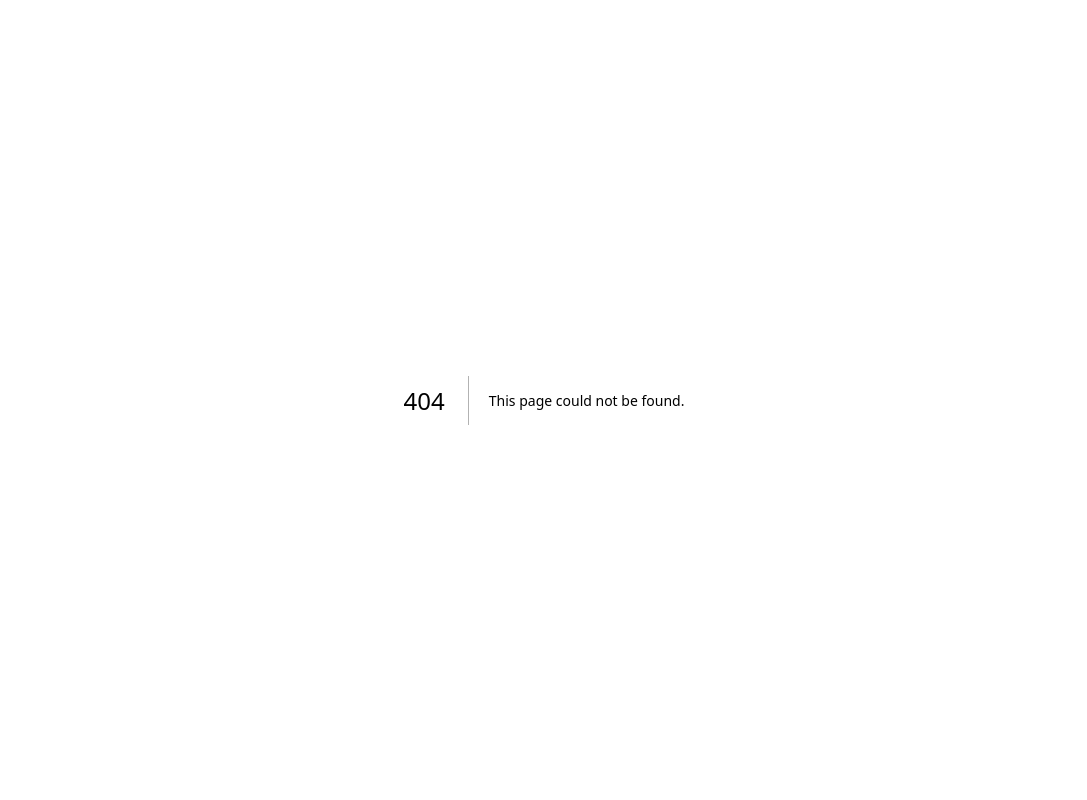
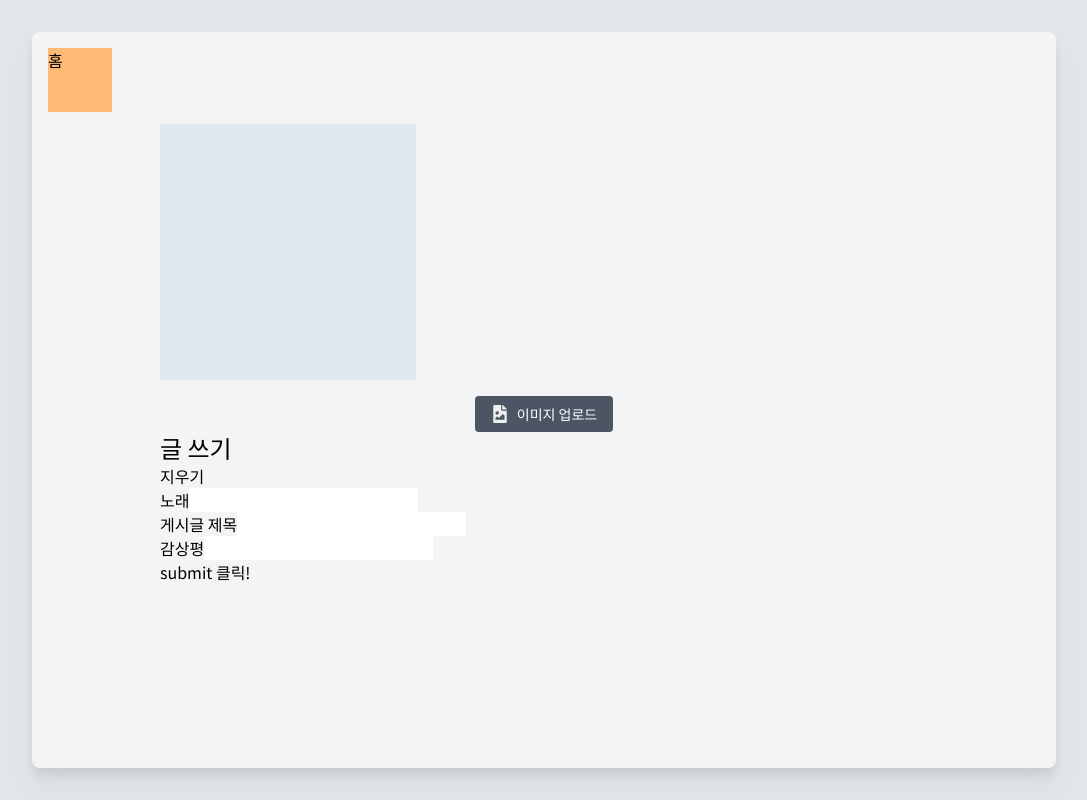
Before and after one commit to dusunax/hnn-next-prac-sa, a Next.js app: page /1/1/edit in a window 1280 px wide. Before the commit this address had no page. Shown: the whole page, without its empty margins (96-1183 px from the left). Built offline with nearby package versions, Linux system fonts and the light colour scheme.

Commit message:
Feature 글 수정 기능 추가

```diff
--- /dev/null
+++ b/src/components/comment-form/comment-form.tsx
@@ -0,0 +1,25 @@
+import { useState } from "react";
+import Input from "../elements/form/input";
+
+export default function CommentForm() {
+  const [comment, setComment] = useState("");
+
+  const handleSubmit = (event: React.FormEvent<HTMLFormElement>) => {
+    event.preventDefault();
+    if (event.type !== "submit") return;
+
+    // 여기서 댓글 작성
+  };
+
+  return (
+    <form onSubmit={handleSubmit}>
+      <Input
+        name="comment"
+        title="댓글"
+        value={comment}
+        setState={setComment}
+      />
+      <button>작성</button>
+    </form>
+  );
+}
--- /dev/null
+++ b/src/components/crud/edit/edit-component.tsx
@@ -0,0 +1,44 @@
+import Spiner from "@/components/elements/spiner/spiner";
+
+import useEditForm from "../hook/useEditForm";
+import Input from "@/components/elements/form/input";
+import FileInputWithPreview from "@/components/elements/form/file-input/file-input-component";
+
+export default function EditComponent() {
+  const { register, isLoading, handleSubmit, draftProps } = useEditForm();
+  const {
+    file,
+    setFile,
+    title,
+    setTitle,
+    description,
+    setDescription,
+    album,
+    setAlbum,
+  } = register;
+
+  return (
+    <div className="w-3/4 h-3/4 absolute-center">
+      <FileInputWithPreview file={file} setFile={setFile} />
+      <form onSubmit={handleSubmit}>
+        <h1>글 쓰기</h1>
+        <div onClick={draftProps.clearPost}>지우기</div>
+        <Input name="album" title="노래" value={album} setState={setAlbum} />
+        <Input
+          name="title"
+          title="게시글 제목"
+          value={title}
+          setState={setTitle}
+        />
+        <Input
+          name="description"
+          title="감상평"
+          value={description}
+          setState={setDescription}
+        />
+        <button>submit 클릭!</button>
+        <div>{isLoading && <Spiner />}</div>
+      </form>
+    </div>
+  );
+}
--- /dev/null
+++ b/src/components/crud/hook/useEditForm.ts
@@ -0,0 +1,98 @@
+import { useState, Dispatch, SetStateAction } from "react";
+
+import useCRUD from "@/hooks/useCRUD";
+import { FormReturnType } from "@/models/form";
+
+// 이거 타입 참고
+const prevPost = {
+  id: 999,
+  src: "주소",
+  mbti: "MBTI",
+  username: "유저명",
+  avatar: "/image.png",
+  album: "노래내용",
+  title: "게시글 제목",
+  description: "게시글 설명",
+  created_at: "0000-00-00",
+  likes_num: 999,
+  comments: [],
+};
+
+interface Register {
+  file: File | null;
+  setFile: Dispatch<SetStateAction<File | null>>;
+  title: string;
+  setTitle: Dispatch<SetStateAction<string>>;
+  description: string;
+  setDescription: Dispatch<SetStateAction<string>>;
+  album: string;
+  setAlbum: Dispatch<SetStateAction<string>>;
+}
+
+type DraftProps = Omit<Register, "file" | "setFile"> & {
+  clearPost: () => void;
+};
+
+interface UseEditFormReturnType extends FormReturnType {
+  register: Register;
+  draftProps: DraftProps;
+}
+
+// form 기능
+export default function useEditForm(): UseEditFormReturnType {
+  const { isLoading, updatePost, getDraftData } = useCRUD();
+  const [draft, setDraft] = useState(getDraftData());
+
+  const [id, setId] = useState(-1);
+  const [title, setTitle] = useState(draft?.title || "");
+  const [description, setDescription] = useState(draft?.description || "");
+  const [album, setAlbum] = useState(draft?.album || "");
+  const [file, setFile] = useState<File | null>(null);
+
+  /** submit 시, updatePost + file전송 */
+  const handleSubmit = (event: React.FormEvent<HTMLFormElement>) => {
+    event.preventDefault();
+    if (event.type !== "submit") return;
+
+    // 요청 x2
+    updatePost(id, { title, description, album });
+    console.log(file);
+
+    // redirect to 해당 게시물
+  };
+
+  const clearPost = () => {
+    setTitle("");
+    setDescription("");
+    setAlbum("");
+    setFile(null);
+  };
+
+  const draftProps: DraftProps = {
+    clearPost,
+    title,
+    setTitle,
+    description,
+    setDescription,
+    album,
+    setAlbum,
+  };
+
+  const register: Register = {
+    file,
+    setFile,
+    title,
+    setTitle,
+    description,
+    setDescription,
+    album,
+    setAlbum,
+  };
+
+  return {
+    register,
+    isLoading,
+    handleSubmit,
+    draftProps,
+  };
+}
--- a/src/components/main/main-component.tsx
+++ b/src/components/main/main-component.tsx
@@ -26,6 +26,9 @@ export default function MainComponent() {
         <Link href="/auth/sign-in" className="block p-2">
           <FaSignInAlt size="18" color="#eee" />
           Sign in
+        </Link>
+        <Link href="/auth" className="block p-2">
+          Test Page
         </Link>
       </div>
 
--- a/src/components/post-detail/post-detail.tsx
+++ b/src/components/post-detail/post-detail.tsx
@@ -1,7 +1,11 @@
+import { useEffect, useLayoutEffect, useRef, useState } from "react";
+import { useRouter } from "next/router";
+import Link from "next/link";
+
 import Scrollable from "@/layouts/scrollable";
+
 import { PostData } from "@/models/post";
-import Link from "next/link";
-import { useEffect, useLayoutEffect, useRef, useState } from "react";
+
 import AlbumCover from "../elements/album-cover/album-cover";
 import LinkButton from "../elements/button/link-button";
 import Comment from "./comments/comment";
@@ -17,10 +21,14 @@ export default function PostDetail({ post }: { post: PostData }) {
     created_at,
     likes_num,
     comments,
+    description,
   } = post;
 
   const [width, setWidth] = useState(0);
   const [opacity, setOpacity] = useState(0);
+
+  const { query } = useRouter();
+  const pathname = `/${query.username}/${query.postname}`;
 
   useEffect(() => {
     setWidth(40);
@@ -36,9 +44,12 @@ export default function PostDetail({ post }: { post: PostData }) {
 
       <AlbumCover>
         <div className="py-40 px-16">
-          <h1 className="text-4xl font-bold mb-4">{title}</h1>
-          <h2>{album}</h2>
+          <h1 className="text-4xl font-bold mb-6">{title}</h1>
+          <h2 className="w-52 mb-4">{album}</h2>
+          <h3 className="w-48">{description}</h3>
         </div>
+
+        <Link href={`${pathname}/edit`}>수정</Link>
       </AlbumCover>
 
       <div
@@ -67,8 +78,10 @@ export default function PostDetail({ post }: { post: PostData }) {
         <div className="pt-4 h-24">
           <div className="flex items-center justify-between">
             <button>이전</button>
-            <LinkButton href={"/write"}>댓글 쓰기</LinkButton>
+            <LinkButton href={"/comment"}>댓글 쓰기</LinkButton>
           </div>
+
+          <div></div>
         </div>
       </div>
     </div>
--- /dev/null
+++ b/src/pages/[username]/[postname]/edit/index.tsx
@@ -0,0 +1,10 @@
+import CardLayout from "@/layouts/card-layout";
+import EditComponent from "@/components/crud/edit/edit-component";
+
+export default function Edit() {
+  return (
+    <CardLayout>
+      <EditComponent />
+    </CardLayout>
+  );
+}
```
